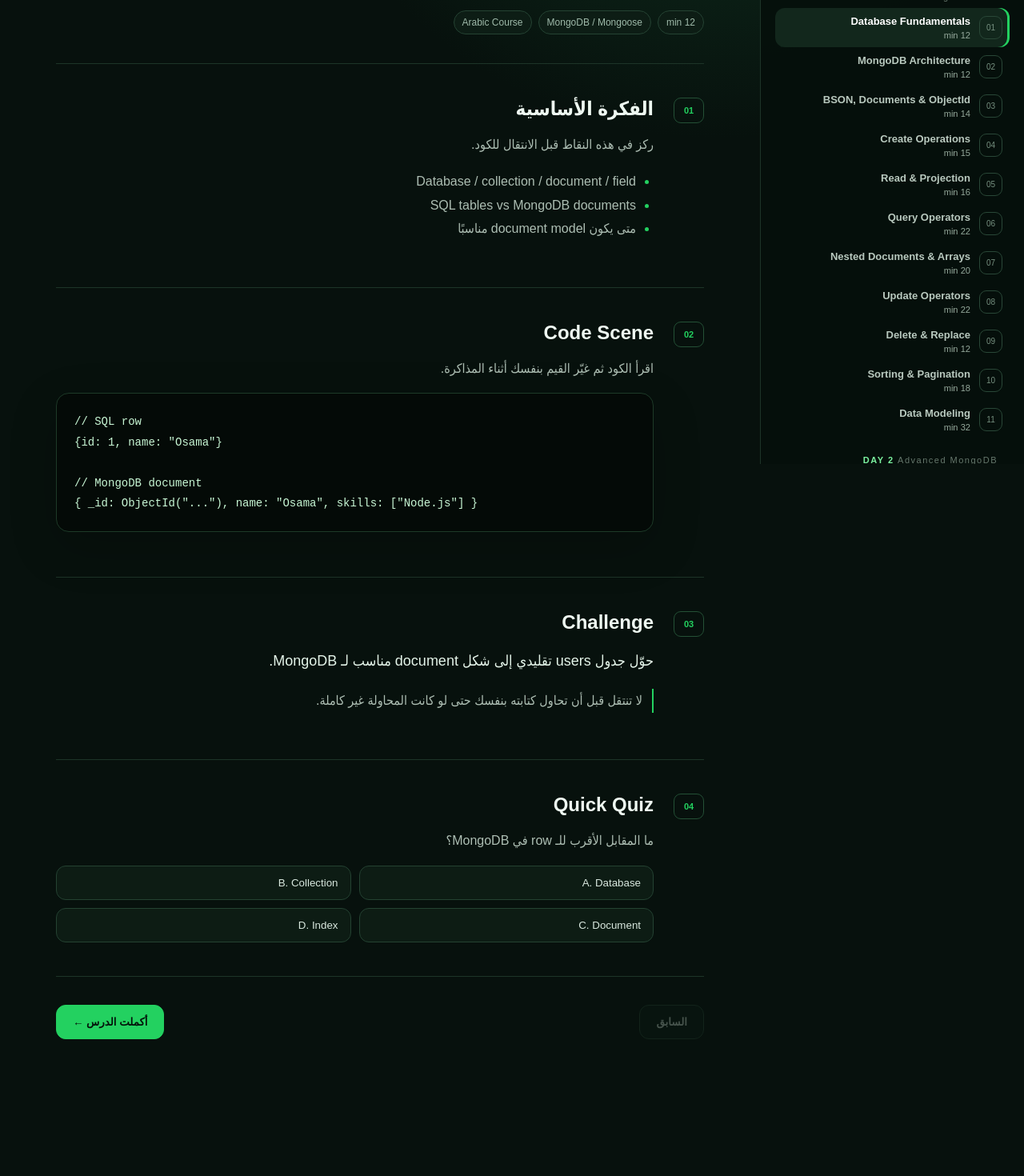
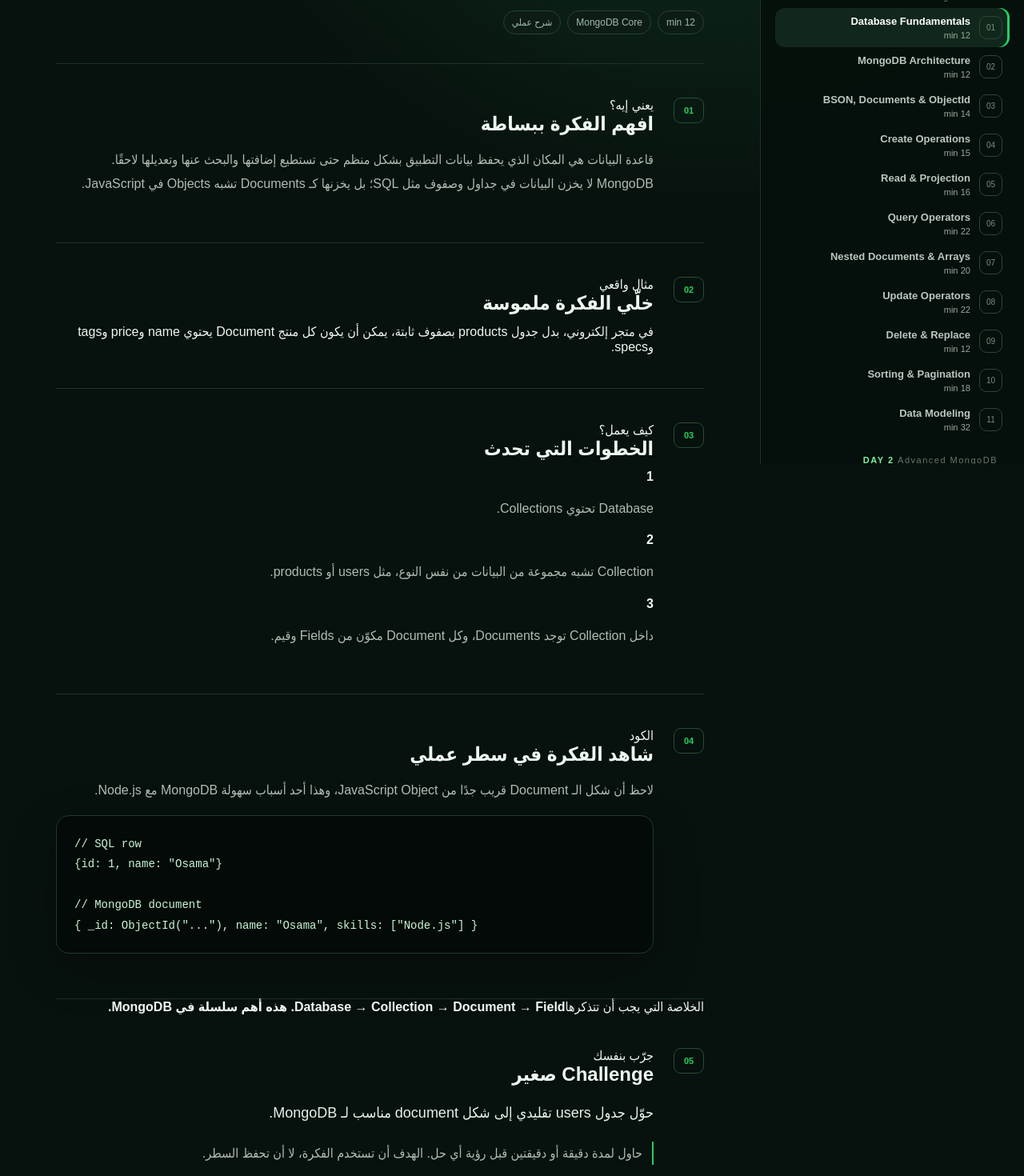
Before and after one commit to OsamaDev98/MongoDB-and-Mongoose-Course, a Next.js app: page / in a window 1280 px wide. Shown: the part 220-1690 px from the top of the page at 80% size. Before the commit the page ends 1599 px from the top, so only its background shows below. Built offline with nearby package versions, Linux system fonts and the light colour scheme.

Commit message:
feat: turn lessons into concise step-by-step explanations

```diff
--- a/components/CourseApp.tsx
+++ b/components/CourseApp.tsx
@@ -3,6 +3,7 @@
 import { useEffect, useMemo, useRef, useState } from "react";
 import { gsap } from "gsap";
 import { dayMeta, lessons } from "@/data/course";
+import { explanations } from "@/data/explanations";
 
 const STORAGE_KEY = "mongo-course-progress-v1";
 
@@ -20,34 +21,49 @@
 
   useEffect(() => {
     if (!panelRef.current) return;
-    gsap.fromTo(panelRef.current, { opacity: 0, y: 16 }, { opacity: 1, y: 0, duration: 0.35, ease: "power2.out" });
+    gsap.fromTo(panelRef.current, { opacity: 0, y: 14 }, { opacity: 1, y: 0, duration: 0.3, ease: "power2.out" });
     setSelectedAnswer(null);
     setShowAnswer(false);
   }, [activeId]);
 
   const lesson = lessons.find((l) => l.id === activeId)!;
+  const explanation = explanations[activeId];
   const progress = Math.round((completed.length / lessons.length) * 100);
   const dayLessons = useMemo(() => [1, 2, 3].map((d) => lessons.filter((l) => l.day === d)), []);
+
+  function goTo(id: number) {
+    setActiveId(id);
+    window.scrollTo({ top: 0, behavior: "smooth" });
+  }
 
   function markComplete() {
     const next = completed.includes(activeId) ? completed : [...completed, activeId];
     setCompleted(next);
     localStorage.setItem(STORAGE_KEY, JSON.stringify(next));
     const idx = lessons.findIndex((l) => l.id === activeId);
-    if (idx < lessons.length - 1) setActiveId(lessons[idx + 1].id);
+    if (idx < lessons.length - 1) goTo(lessons[idx + 1].id);
   }
 
   return (
     <main className="shell">
       <aside className="sidebar">
-        <div className="brand"><span className="leaf">M</span><div><strong>MongoDB Mastery</strong><small>3-Day Intensive Course</small></div></div>
-        <div className="progressCard"><div className="progressHead"><span>التقدم</span><b>{progress}%</b></div><div className="track"><span style={{ width: `${progress}%` }} /></div><small>{completed.length} / {lessons.length} lessons</small></div>
+        <div className="brand">
+          <span className="leaf">M</span>
+          <div><strong>MongoDB Mastery</strong><small>3-Day Intensive Course</small></div>
+        </div>
+
+        <div className="progressCard">
+          <div className="progressHead"><span>التقدم</span><b>{progress}%</b></div>
+          <div className="track"><span style={{ width: `${progress}%` }} /></div>
+          <small>{completed.length} / {lessons.length} lessons</small>
+        </div>
+
         <nav>
           {dayLessons.map((group, i) => (
             <section key={i} className="dayGroup">
               <h3>DAY {i + 1} <span>{dayMeta[(i + 1) as 1|2|3].title}</span></h3>
               {group.map((l) => (
-                <button key={l.id} className={`lessonLink ${activeId === l.id ? "active" : ""}`} onClick={() => setActiveId(l.id)}>
+                <button key={l.id} className={`lessonLink ${activeId === l.id ? "active" : ""}`} onClick={() => goTo(l.id)}>
                   <span className={`status ${completed.includes(l.id) ? "done" : ""}`}>{completed.includes(l.id) ? "✓" : String(l.id).padStart(2,"0")}</span>
                   <span><b>{l.title}</b><small>{l.duration}</small></span>
                 </button>
@@ -62,18 +78,90 @@
           <div className="eyebrow">DAY {lesson.day} • LESSON {String(lesson.id).padStart(2,"0")}</div>
           <h1>{lesson.title}</h1>
           <p>{lesson.summary}</p>
-          <div className="chips"><span>{lesson.duration}</span><span>MongoDB / Mongoose</span><span>Arabic Course</span></div>
+          <div className="chips"><span>{lesson.duration}</span><span>{dayMeta[lesson.day].title}</span><span>شرح عملي</span></div>
         </header>
 
-        <div className="scene"><div className="sceneNo">01</div><div><h2>الفكرة الأساسية</h2><p>ركز في هذه النقاط قبل الانتقال للكود.</p><ul>{lesson.concepts.map((c) => <li key={c}>{c}</li>)}</ul></div></div>
+        <div className="scene teaching">
+          <div className="sceneNo">01</div>
+          <div className="grow">
+            <span className="sceneLabel">يعني إيه؟</span>
+            <h2>افهم الفكرة ببساطة</h2>
+            <p className="leadText">{explanation.simple}</p>
+          </div>
+        </div>
 
-        {lesson.code && <div className="scene"><div className="sceneNo">02</div><div className="grow"><h2>Code Scene</h2><p>اقرأ الكود ثم غيّر القيم بنفسك أثناء المذاكرة.</p><pre><code>{lesson.code}</code></pre></div></div>}
+        <div className="scene teaching">
+          <div className="sceneNo">02</div>
+          <div className="grow">
+            <span className="sceneLabel">مثال واقعي</span>
+            <h2>خلّي الفكرة ملموسة</h2>
+            <div className="exampleBox">{explanation.example}</div>
+          </div>
+        </div>
 
-        <div className="scene"><div className="sceneNo">03</div><div><h2>Challenge</h2><p className="challenge">{lesson.challenge}</p><p className="hint">لا تنتقل قبل أن تحاول كتابته بنفسك حتى لو كانت المحاولة غير كاملة.</p></div></div>
+        <div className="scene teaching">
+          <div className="sceneNo">03</div>
+          <div className="grow">
+            <span className="sceneLabel">كيف يعمل؟</span>
+            <h2>الخطوات التي تحدث</h2>
+            <div className="steps">
+              {explanation.how.map((item, index) => (
+                <div className="step" key={item}><b>{index + 1}</b><p>{item}</p></div>
+              ))}
+            </div>
+          </div>
+        </div>
 
-        <div className="scene"><div className="sceneNo">04</div><div className="grow"><h2>Quick Quiz</h2><p>{lesson.quiz.question}</p><div className="answers">{lesson.quiz.options.map((opt, idx) => <button key={opt} className={`answer ${showAnswer && idx === lesson.quiz.answer ? "correct" : ""} ${showAnswer && selectedAnswer === idx && idx !== lesson.quiz.answer ? "wrong" : ""}`} onClick={() => { setSelectedAnswer(idx); setShowAnswer(true); }}>{String.fromCharCode(65+idx)}. {opt}</button>)}</div>{showAnswer && <div className="feedback">{selectedAnswer === lesson.quiz.answer ? "✓ إجابة صحيحة. " : "الإجابة تحتاج مراجعة. "}{lesson.quiz.explanation}</div>}</div></div>
+        {lesson.code && (
+          <div className="scene teaching">
+            <div className="sceneNo">04</div>
+            <div className="grow">
+              <span className="sceneLabel">الكود</span>
+              <h2>شاهد الفكرة في سطر عملي</h2>
+              {explanation.codeNote && <p className="codeNote">{explanation.codeNote}</p>}
+              <pre><code>{lesson.code}</code></pre>
+            </div>
+          </div>
+        )}
 
-        <footer className="lessonFooter"><button className="secondary" disabled={activeId === 1} onClick={() => setActiveId(activeId - 1)}>السابق</button><button className="primary" onClick={markComplete}>{completed.includes(activeId) ? "التالي" : "أكملت الدرس ←"}</button></footer>
+        <div className="rememberCard">
+          <span>الخلاصة التي يجب أن تتذكرها</span>
+          <strong>{explanation.remember}</strong>
+        </div>
+
+        <div className="scene">
+          <div className="sceneNo">05</div>
+          <div className="grow">
+            <span className="sceneLabel">جرّب بنفسك</span>
+            <h2>Challenge صغير</h2>
+            <p className="challenge">{lesson.challenge}</p>
+            <p className="hint">حاول لمدة دقيقة أو دقيقتين قبل رؤية أي حل. الهدف أن تستخدم الفكرة، لا أن تحفظ السطر.</p>
+          </div>
+        </div>
+
+        <div className="scene">
+          <div className="sceneNo">06</div>
+          <div className="grow">
+            <span className="sceneLabel">تأكد أنك فهمت</span>
+            <h2>Quick Quiz</h2>
+            <p>{lesson.quiz.question}</p>
+            <div className="answers">
+              {lesson.quiz.options.map((opt, idx) => (
+                <button key={opt}
+                  className={`answer ${showAnswer && idx === lesson.quiz.answer ? "correct" : ""} ${showAnswer && selectedAnswer === idx && idx !== lesson.quiz.answer ? "wrong" : ""}`}
+                  onClick={() => { setSelectedAnswer(idx); setShowAnswer(true); }}>
+                  {String.fromCharCode(65+idx)}. {opt}
+                </button>
+              ))}
+            </div>
+            {showAnswer && <div className="feedback">{selectedAnswer === lesson.quiz.answer ? "✓ إجابة صحيحة. " : "الإجابة تحتاج مراجعة. "}{lesson.quiz.explanation}</div>}
+          </div>
+        </div>
+
+        <footer className="lessonFooter">
+          <button className="secondary" disabled={activeId === 1} onClick={() => goTo(activeId - 1)}>السابق</button>
+          <button className="primary" onClick={markComplete}>{completed.includes(activeId) ? "التالي" : "أكملت الدرس ←"}</button>
+        </footer>
       </section>
     </main>
   );
```
